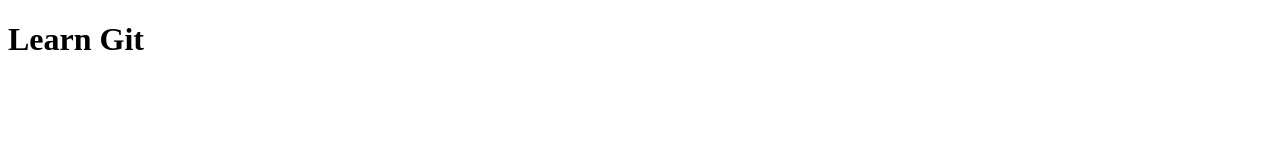
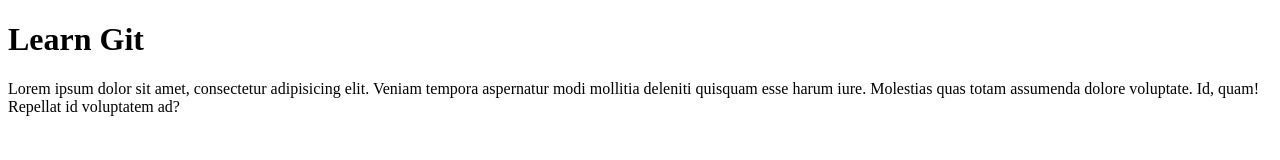
Before and after one commit to temmy-alex/learn_git, a plain HTML site: page index.html in a window 1280 px wide. Drawn offline with Linux system fonts and the light colour scheme.

Commit message:
added new paragraph lorem ipsum

```diff
--- a/index.html
+++ b/index.html
@@ -7,5 +7,8 @@
 </head>
 <body>
     <h1>Learn Git</h1>
+    <p>Lorem ipsum dolor sit amet, consectetur adipisicing elit. Veniam tempora aspernatur modi mollitia
+        deleniti quisquam esse harum iure.
+        Molestias quas totam assumenda dolore voluptate. Id, quam! Repellat id voluptatem ad?</p>
 </body>
 </html>
```
